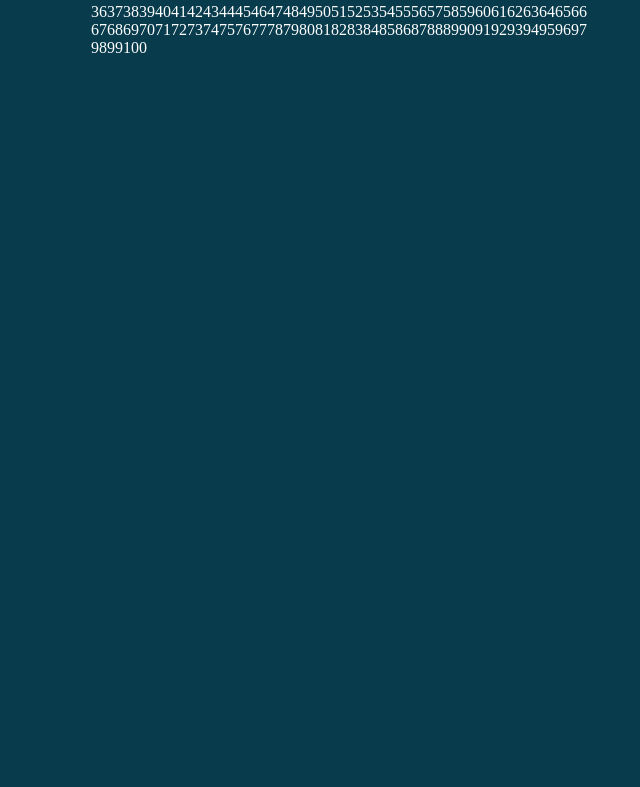
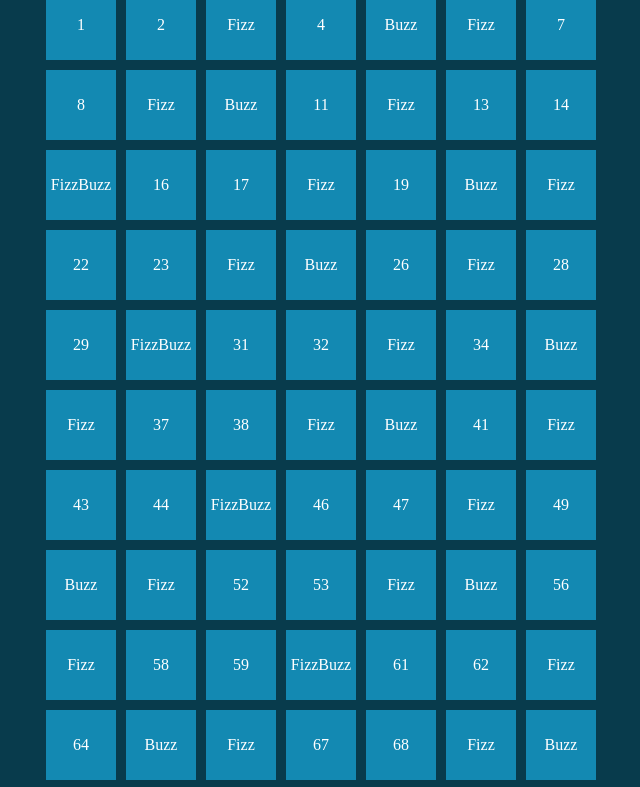
Before and after one commit to Spong3ibob/js-fizzbuzz, a plain HTML site: page index.html in a window 1280 px wide. Shown: the part 52-839 px from the top of the page, without its empty margins (299-939 px from the left). Before the commit the page ends 800 px from the top, so only its background shows below. Drawn offline with Linux system fonts and the light colour scheme.

Commit message:
aggiunto classe ai div e aggiunto stile

```diff
--- a/css/style.css
+++ b/css/style.css
@@ -17,14 +17,18 @@ h1{
     text-align: center;
 }
 #container{
-    width: 500px;
+    width: 600px;
     background-color:  #083b4c;
     display: flex;
     flex-wrap: wrap;
     color: white;
 }
-#contanire div{
-    height: 10px;
-    width: 10px;
+.result_stamp{
+    height: 70px;
+    width: 70px;
+    margin: 5px;
+    display: flex;
+    align-items: center;
+    justify-content: center;
     background-color: #1389b2;
 }
--- a/js/main.js
+++ b/js/main.js
@@ -1,12 +1,13 @@
 for (let i = 1; i <= 100; i++) {
-    if (i % 15 == 0) console.log("FizzBuzz");
-    else if (i % 3 == 0) console.log("Fizz");
-    else if (i % 5 == 0) console.log("Buzz");
-    else console.log(i);
+    let valueToShow = i;
+    if (i % 15 == 0) valueToShow = "FizzBuzz";
+    else if (i % 3 == 0) valueToShow = "Fizz";
+    else if (i % 5 == 0) valueToShow = "Buzz";
+    else valueToShow = i;
     let number = document.createElement("div");
-    let result = document.createTextNode(i);
-
+    let result = document.createTextNode(valueToShow);
     number.appendChild(result);
     var element = document.getElementById("container");
     element.appendChild(number);
+    number.classList.add("result_stamp")
     }
```
